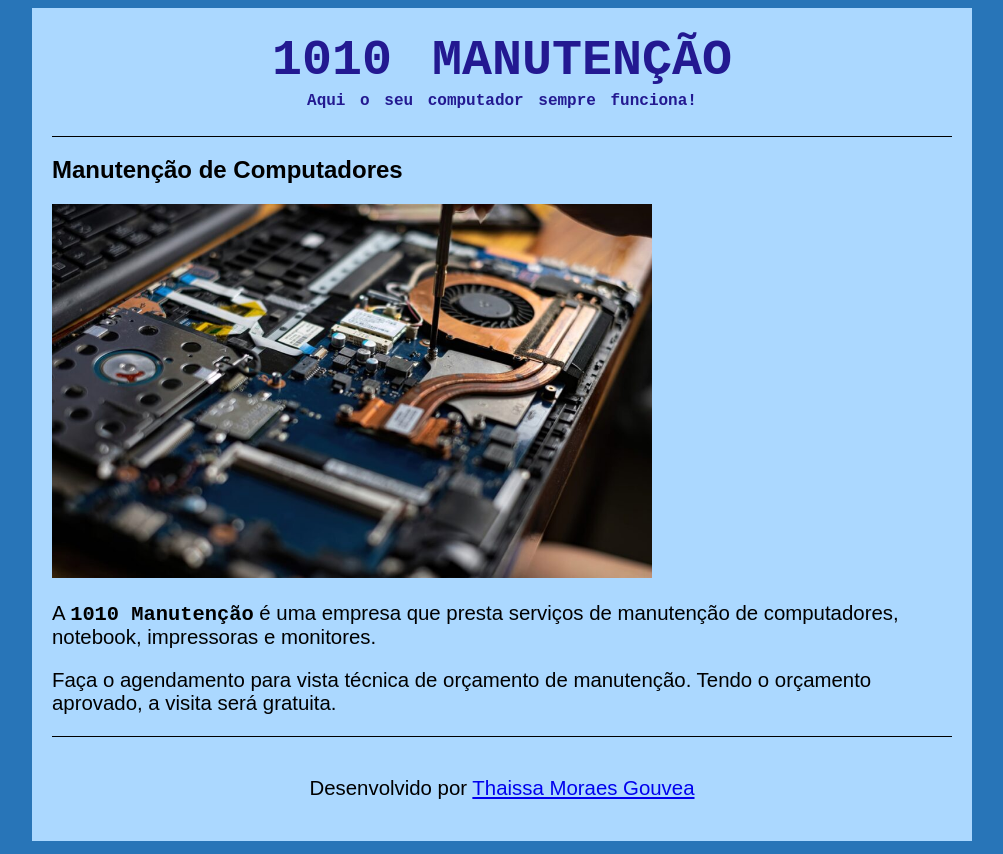
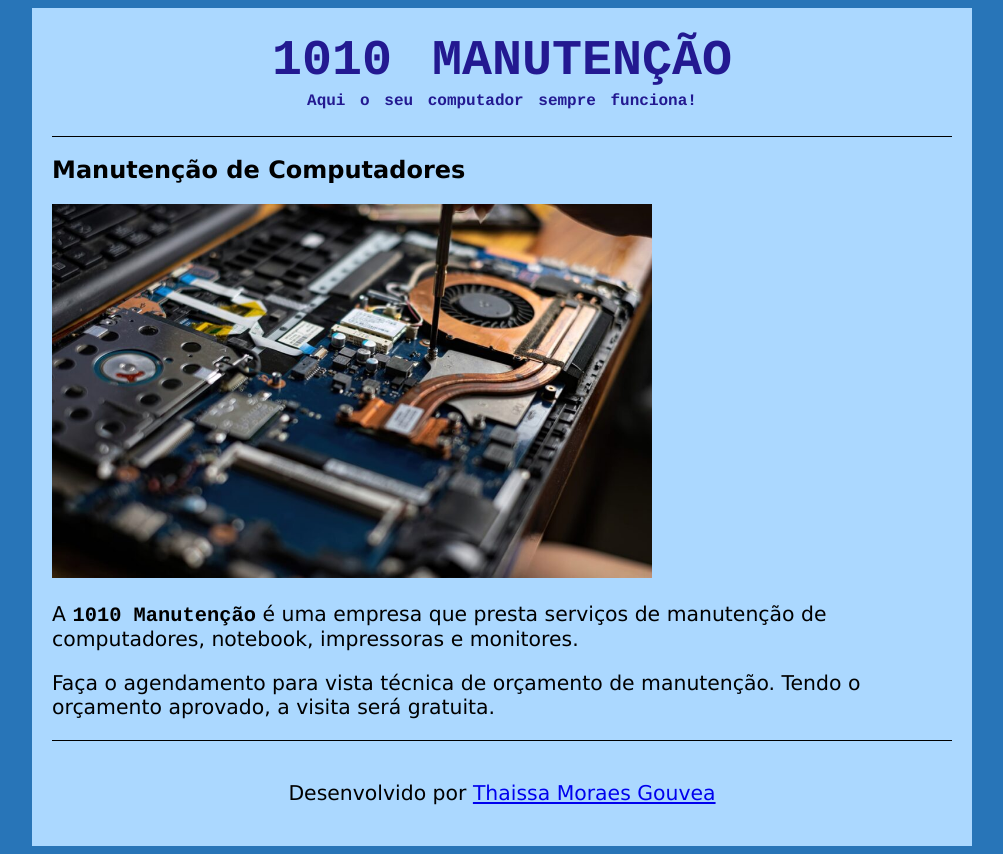
Before and after one commit to Thai-Moraes/1010manutencao, a plain HTML site: page index.html in a window 1280 px wide. Shown: the whole page, without its empty margins (138-1141 px from the left). Drawn offline with Linux system fonts and the light colour scheme.

Commit message:
3 commit

```diff
--- a/estilo.css
+++ b/estilo.css
@@ -1,6 +1,6 @@
 body {
     background-color: #2875b8;
-    font-family: Arial, sans-serif;
+    font-family: Verdana, sans-serif;
 }
 
 div#interface {
@@ -16,7 +16,7 @@ header {
     text-align: center;
     border-bottom: 1px solid black;
     color: #231991;
-    font-family: "Courier New";
+    font-family: courier;
     padding-bottom: 10px;
     margin-top: -30px;
 }
@@ -33,7 +33,7 @@ h3 {
 }
 
 strong {
-   font-family: "Courier New";
+   font-family: courier;
 }
 
 img {
```
